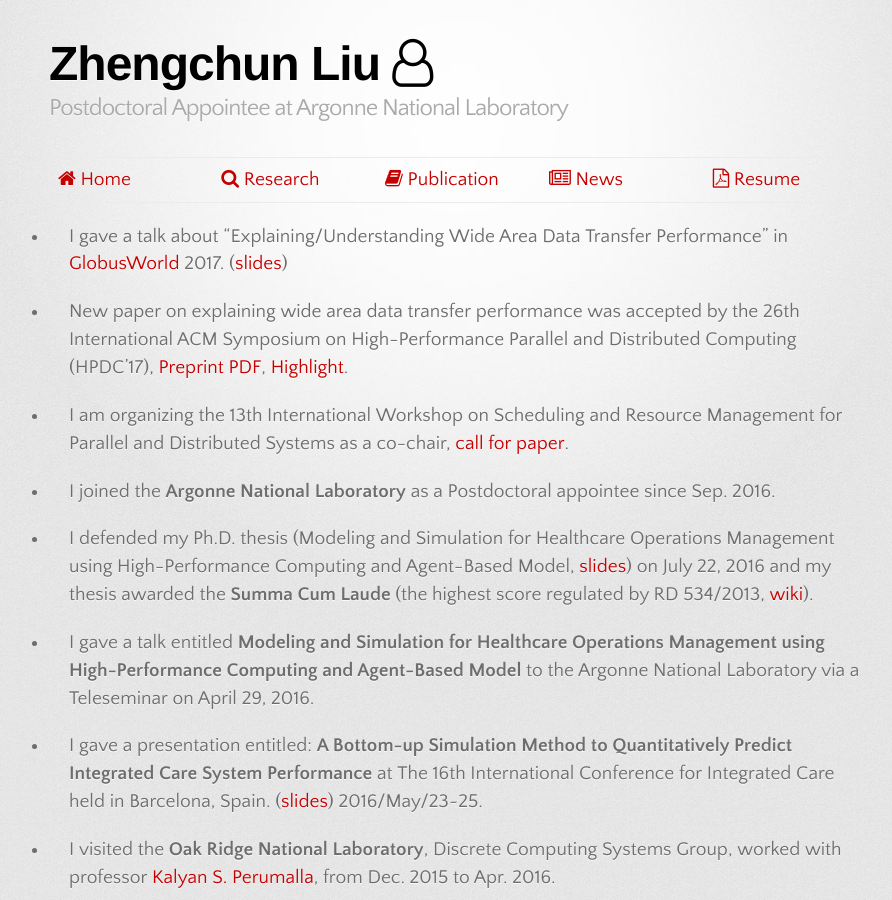
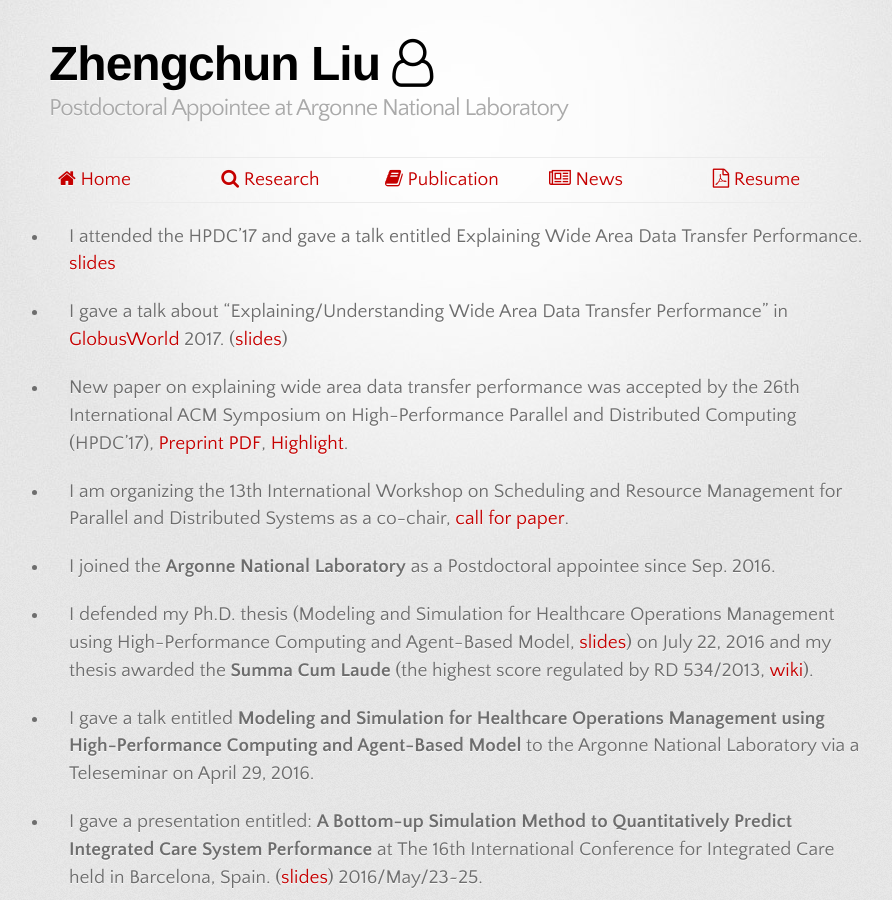
Before and after one commit to lzhengchun/lzhengchun.github.io, a Jekyll site: the page built from News.md, in a window 1280 px wide and 900 px high. Shown: the whole window, without its empty margins (181-1073 px from the left). Built offline with Jekyll 4.4.1, drawn with Linux system fonts in a browser that asks for light colours; some web fonts are replaced.

Commit message:
add, delete, polish etc.

```diff
--- a/News.md
+++ b/News.md
@@ -2,6 +2,7 @@
 layout: default
 title: What's new
 ---
+* I attended the HPDC'17 and gave a talk entitled Explaining Wide Area Data Transfer Performance. [slides](slides-HPDC-2017-Zhengchun-Liu.pdf)
 
 * I gave a talk about "Explaining/Understanding Wide Area Data Transfer Performance" in [GlobusWorld](https://www.globusworld.org/) 2017. ([slides](https://www.globusworld.org/files/2017/12_WAN_Data_Performance_Liu.pdf))
 
```
Also changed, not shown: 1 other file.
